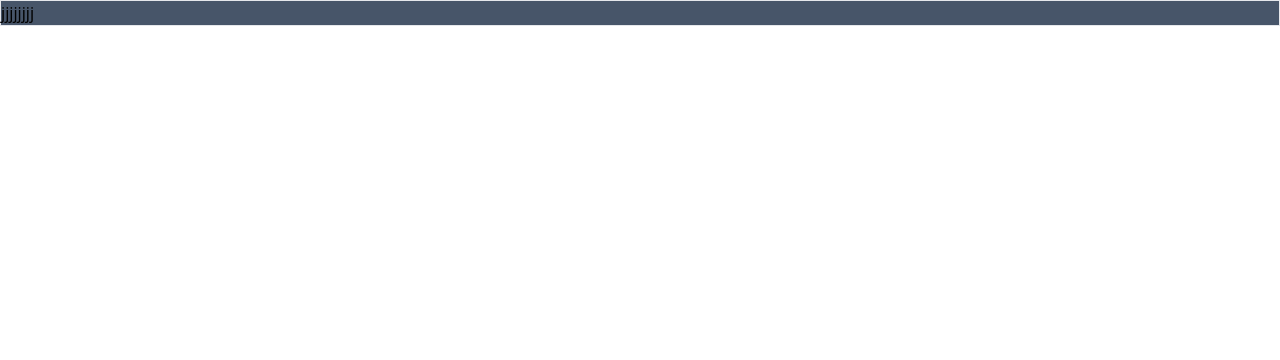
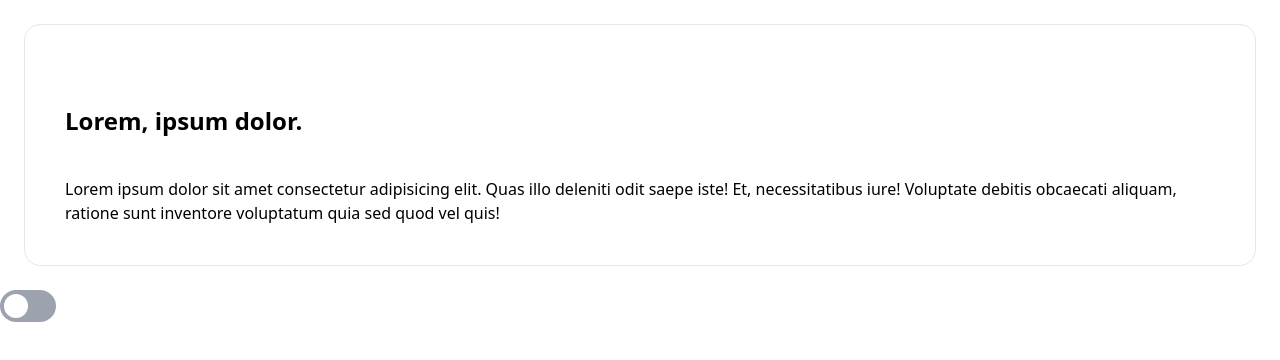
Before and after one commit to shayan-hm/tailwind, a plain HTML site: page simple project/darkMode.html in a window 1280 px wide. Drawn offline with nearby package versions, Linux system fonts and the light colour scheme.

Commit message:
make dark mode

```diff
--- a/simple project/darkMode.html
+++ b/simple project/darkMode.html
@@ -6,8 +6,40 @@
     <meta name="viewport" content="width=device-width, initial-scale=1.0" />
     <script src="https://cdn.tailwindcss.com"></script>
     <title>dark mode</title>
+    <script>
+      tailwind.config = {
+        darkMode: "class",
+      };
+    </script>
   </head>
-  <body>
-    <div class="bg-slate-600 border">jjjjjjjj</div>
+  <body class="dark:bg-gray-200">
+    <div
+      class="dark:bg-slate-800 bg-white border text-white rounded-2xl sm:m-1 md:m-2 lg:m-4 xl:m-6 2xl:m-16 p-10"
+    >
+      <h1 class="py-10 font-semibold text-2xl text-black dark:text-white">
+        Lorem, ipsum dolor.
+      </h1>
+      <p class="dark:text-gray-400 text-black">
+        Lorem ipsum dolor sit amet consectetur adipisicing elit. Quas illo
+        deleniti odit saepe iste! Et, necessitatibus iure! Voluptate debitis
+        obcaecati aliquam, ratione sunt inventore voluptatum quia sed quod vel
+        quis!
+      </p>
+    </div>
+    <label class="flex items-center cursor-pointer">
+      <input type="checkbox" class="hidden" id="toggleSwitch" />
+      <div class="relative">
+        <div class="bg-gray-400 dark:bg-green-400 w-14 h-8 rounded-full"></div>
+        <div
+          class="dot absolute left-1 dark:left-7 top-1 bg-white w-6 h-6 rounded-full transition"
+        ></div>
+      </div>
+    </label>
+    <script>
+      let btn = document.getElementById("toggleSwitch");
+      btn.addEventListener("click", function () {
+        document.documentElement.classList.toggle("dark");
+      });
+    </script>
   </body>
 </html>
```
